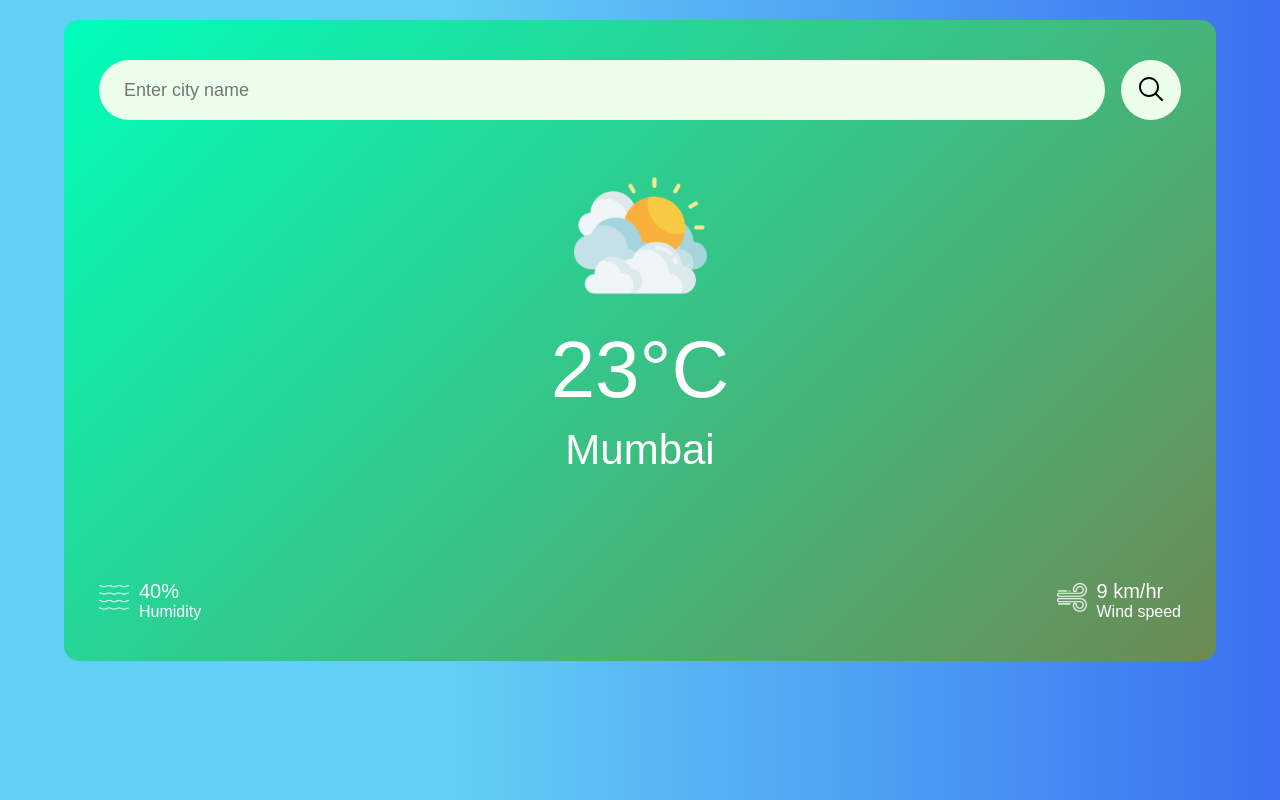
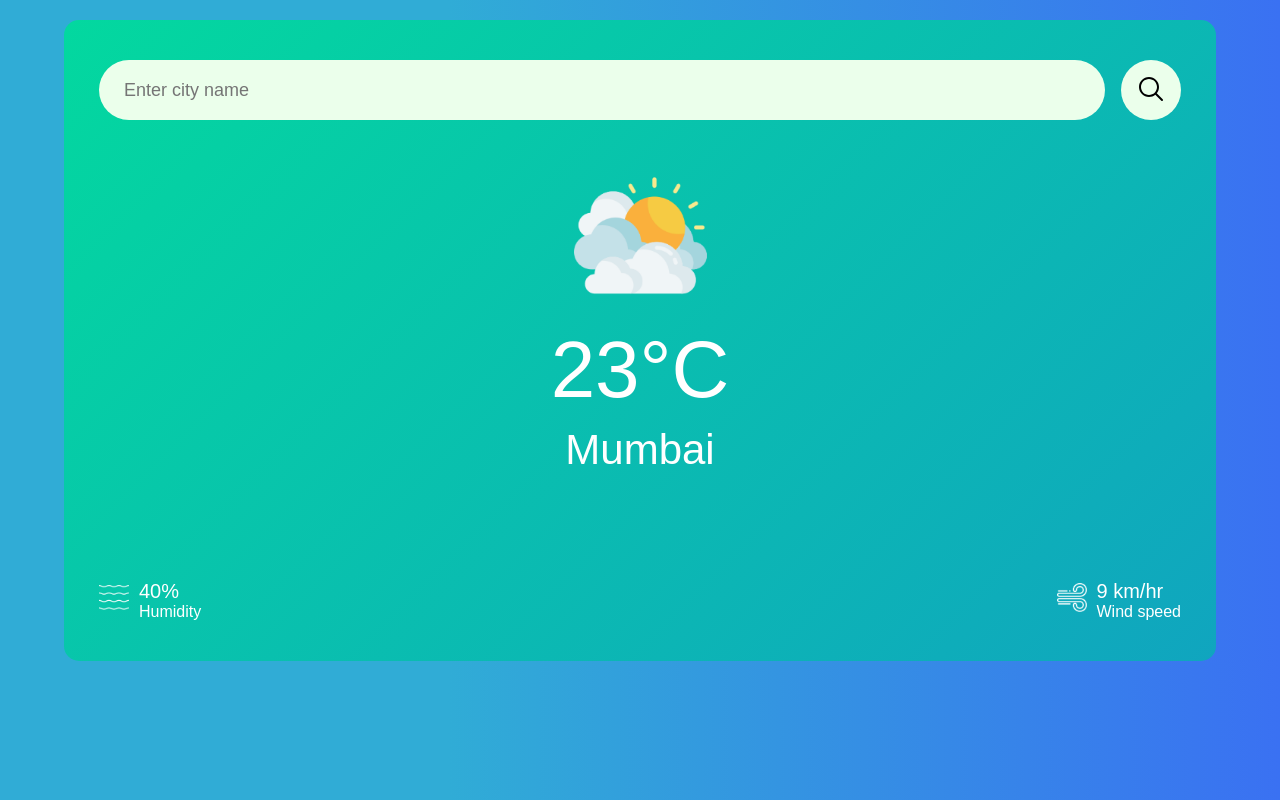
Before and after one commit to Minhajul-Abidin/Weather-App, a plain HTML site: page index.html in a window 1280 px wide. Drawn offline with Linux system fonts and the light colour scheme; no server answers.

Commit message:
Color adj

```diff
--- a/style.css
+++ b/style.css
@@ -6,13 +6,12 @@
 }
 
 body {
-  background-color: #2596be;
-  background: linear-gradient(90deg,  #62cff4 35%, #3a71f2 100%);
+  background: linear-gradient(90deg,  #30acd6 35%, #3a71f2 100%);
 }
 
 .card {
   width: 90%;
-  background: linear-gradient(135deg, #00feba, #6d8a54);
+  background: linear-gradient(135deg, #03d89f, #10a5bf);
   color: #fff;
   margin: 20px auto 0;
   border-radius: 15px;
```
